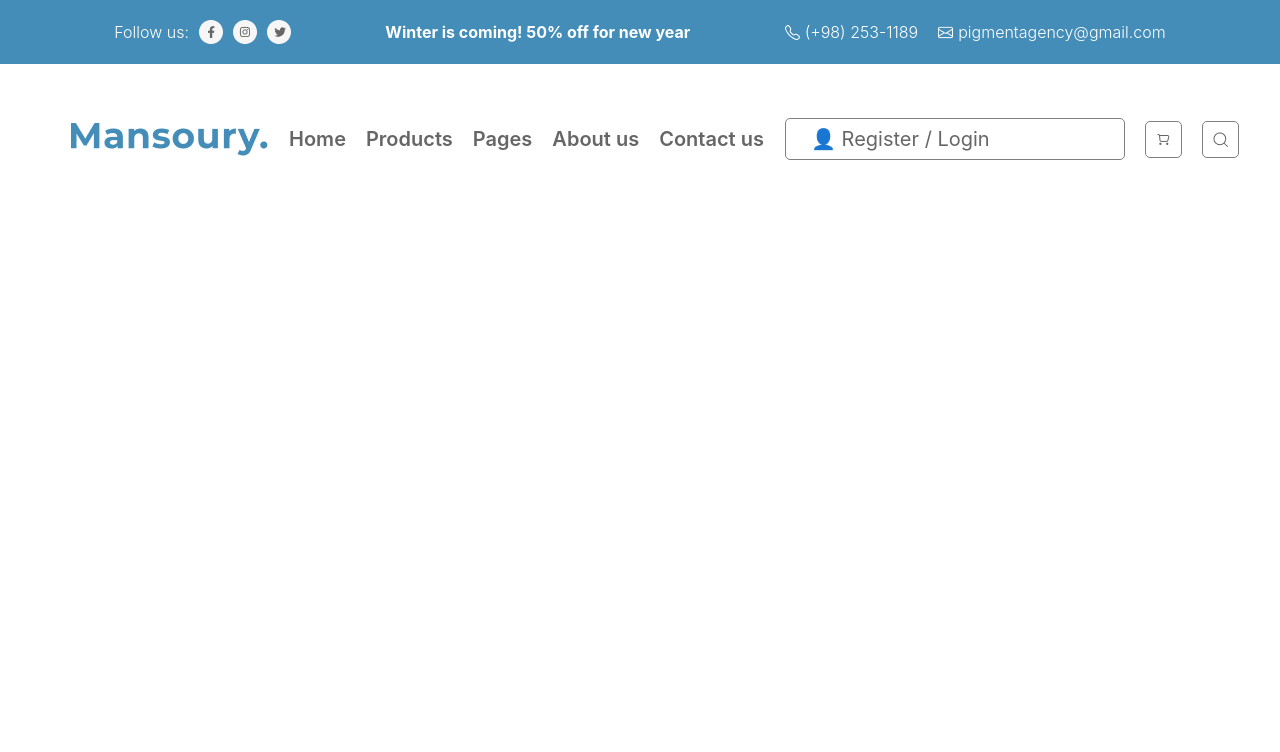
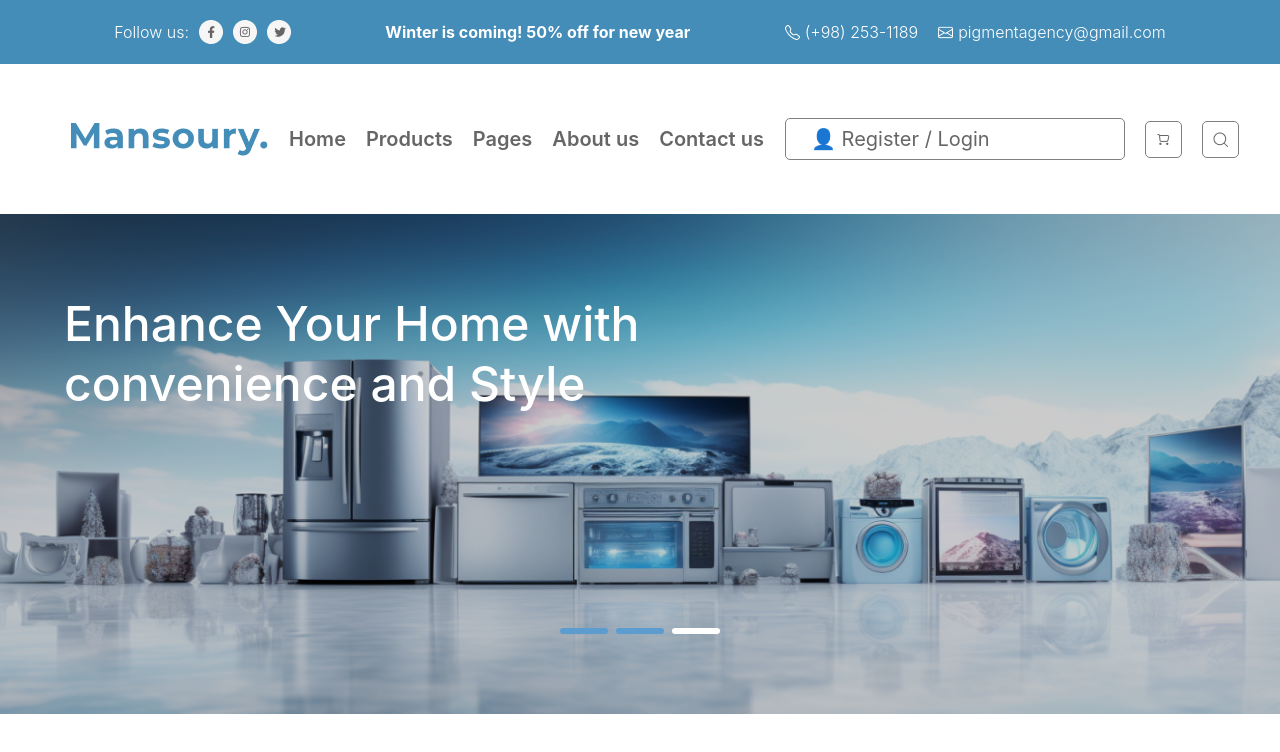
Before and after one commit to dilovar6666/hww3, a website: page index.html in a window 1280 px wide. Drawn offline with nearby package versions, Linux system fonts and the light colour scheme; files that its build step writes are made by us from their sources.

Commit message:
feat: Add section-2

```diff
--- a/index.html
+++ b/index.html
@@ -30,7 +30,8 @@
       </div>
    </header>
 
-   <section class="flex flex-col p-[20px] max-w-[1300px] m-auto justify-between h-[150px] sm:flex-row sm:justify-evenly sm:items-center">
+   <section
+      class="flex flex-col p-[20px] max-w-[1300px] m-auto justify-between h-[150px] sm:flex-row sm:justify-evenly sm:items-center">
       <div class="flex justify-evenly sm:gap-[30px]">
          <div><img class="lg:hidden" src="./forimg/menu.png" alt=""></div>
          <div><img src="./forimg/Mansoury..png" alt=""></div>
@@ -43,11 +44,33 @@
          <p>Contact us</p>
       </div>
       <div class="flex items-center justify-evenly sm:gap-[20px]">
-         <input class="placeholder:text-[#666666] py-[5px] pl-[25px] border-1 border-[gray] rounded-[5px] text-[20px]" type="text" placeholder="👤 Register / Login">
+         <input class="placeholder:text-[#666666] py-[5px] pl-[25px] border-1 border-[gray] rounded-[5px] text-[20px]"
+            type="text" placeholder="👤 Register / Login">
          <img class="p-[10px] border-1 border-[gray] rounded-[5px]" src="./forimg/badge (2).png" alt="">
          <img class="p-[10px] border-1 border-[gray] rounded-[5px]" src="./forimg/badge (3).png" alt="">
       </div>
    </section>
+
+   <section
+      class="max-w-[1300px] m-auto relative bg-[url(../forimg/bg1.png)] bg-cover bg-center bg-no-repeat min-h-[500px] flex flex-col justify-between py-20 px-6 font-sans">
+
+      <div class="absolute inset-0 bg-black/20"></div>
+
+      <div class="relative z-10 max-w-6xl mx-auto w-full">
+         <h1 class="text-white text-3xl md:text-5xl font-medium leading-tight max-w-2xl text-center md:text-left">
+            Enhance Your Home with convenience and Style
+         </h1>
+      </div>
+
+      <div class="relative z-10 max-w-6xl mx-auto w-full flex justify-center">
+         <div class="flex gap-2">
+            <div class="w-12 h-1.5 bg-[#5D9CCF] rounded-sm cursor-pointer"></div>
+            <div class="w-12 h-1.5 bg-[#5D9CCF] rounded-sm cursor-pointer"></div>
+            <div class="w-12 h-1.5 bg-white rounded-sm cursor-pointer"></div>
+         </div>
+      </div>
+
+   </section>
 </body>
 
 </html>
```
Also changed, not shown: forimg/bg1.png (renamed from forimg/4524a51015501a042c9101d608393bf2ef9fe1c3 (1).png), forimg/image (12).png (added).
